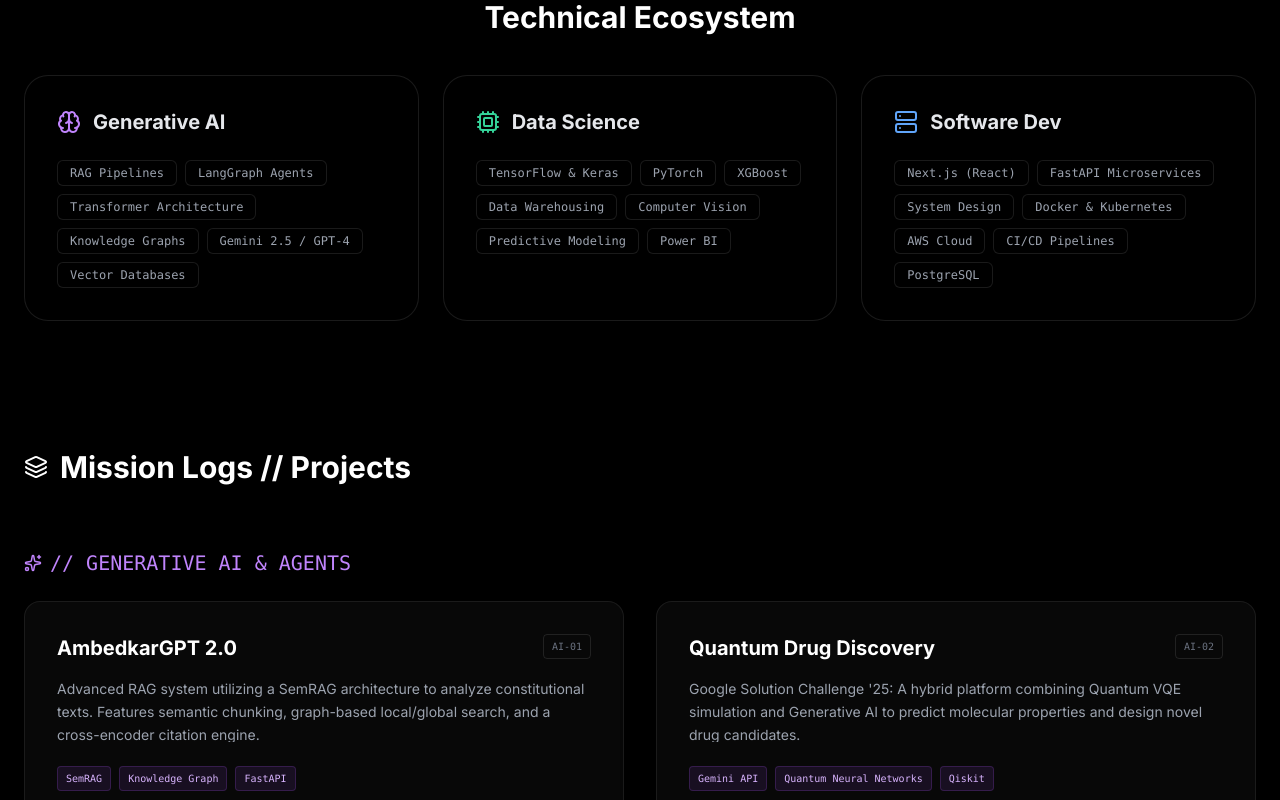
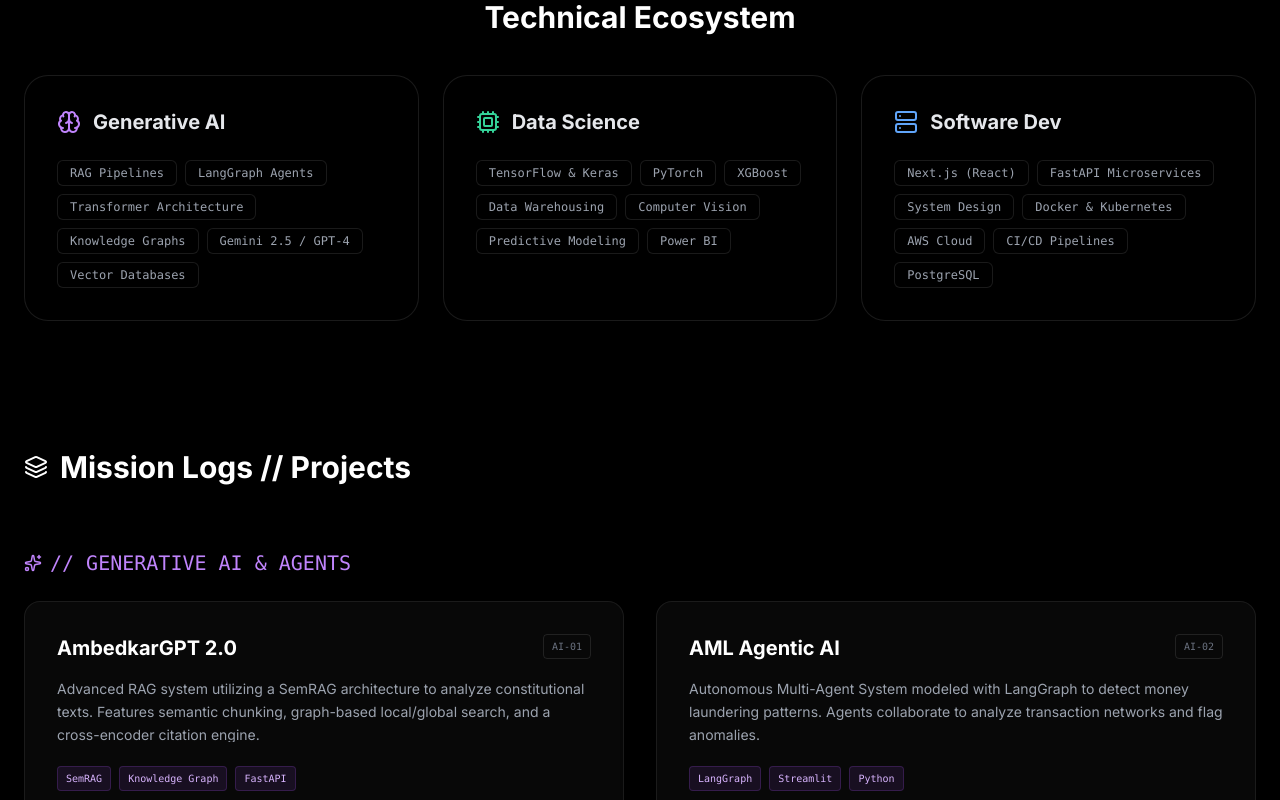
Before and after one commit to keshav301104/Keshav-Sharma-portfolio, a Next.js app: page / in a window 1280 px wide. Shown: the part 2000-2800 px from the top of the page. Built offline with nearby package versions, Linux system fonts and the light colour scheme.

Commit message:
Added missing AML Agentic AI project

```diff
--- a/app/data/brain.ts
+++ b/app/data/brain.ts
@@ -71,34 +71,41 @@ export const brain = {
       },
       {
         id: "AI-02",
+        label: "AML Agentic AI",
+        description: "Autonomous Multi-Agent System modeled with LangGraph to detect money laundering patterns. Agents collaborate to analyze transaction networks and flag anomalies.",
+        tech: ["LangGraph", "Streamlit", "Python"],
+        link: "https://github.com/keshav301104/AML-Agentic-AI"
+      },
+      {
+        id: "AI-03",
+        label: "Neural Audit",
+        link: "https://github.com/keshav301104/Neural_Audit",
+        tech: ["AI Eval", "Hallucination Detection", "LLM Judge"],
+        description: "Real-time compliance engine evaluating RAG responses against ground truth. Scores factual accuracy, relevance, and latency."
+      },
+      {
+        id: "AI-04",
         label: "Quantum Drug Discovery",
         link: "https://github.com/keshav301104/Quantum-Drug-Discovery-Assistant",
         tech: ["Gemini API", "Quantum Neural Networks", "Qiskit"],
         description: "Google Solution Challenge '25: A hybrid platform combining Quantum VQE simulation and Generative AI to predict molecular properties and design novel drug candidates."
       },
       {
-        id: "AI-03",
+        id: "AI-05",
         label: "Lead Scout AI",
         link: "https://github.com/keshav301104/Lead_Scout_AI",
         tech: ["Multi-Agent", "Gemini 1.5", "PubMed API"],
         description: "Autonomous B2B agent that cross-references technographic data with scientific publications to identify high-value biotech leads."
       },
       {
-        id: "AI-04",
-        label: "Neural Audit",
-        link: "https://github.com/keshav301104/Neural_Audit",
-        tech: ["AI Eval", "Hallucination Detection", "LLM Judge"],
-        description: "Real-time compliance engine evaluating RAG responses against ground truth. Scores factual accuracy, relevance, and latency."
-      },
-      {
-        id: "AI-05",
+        id: "AI-06",
         label: "SwarSmriti",
         link: "https://github.com/keshav301104/swarsmriti",
         tech: ["Voice Cloning", "ElevenLabs", "React"],
         description: "AI voice memory assistant preserving legacies via voice synthesis and vector embeddings. Features a React frontend and emotional recall."
       },
       {
-        id: "AI-06",
+        id: "AI-07",
         label: "AI Voice Receptionist",
         link: "https://github.com/keshav301104/AI-Voice-Receptionist",
         tech: ["Retell AI", "n8n", "MongoDB"],
```
